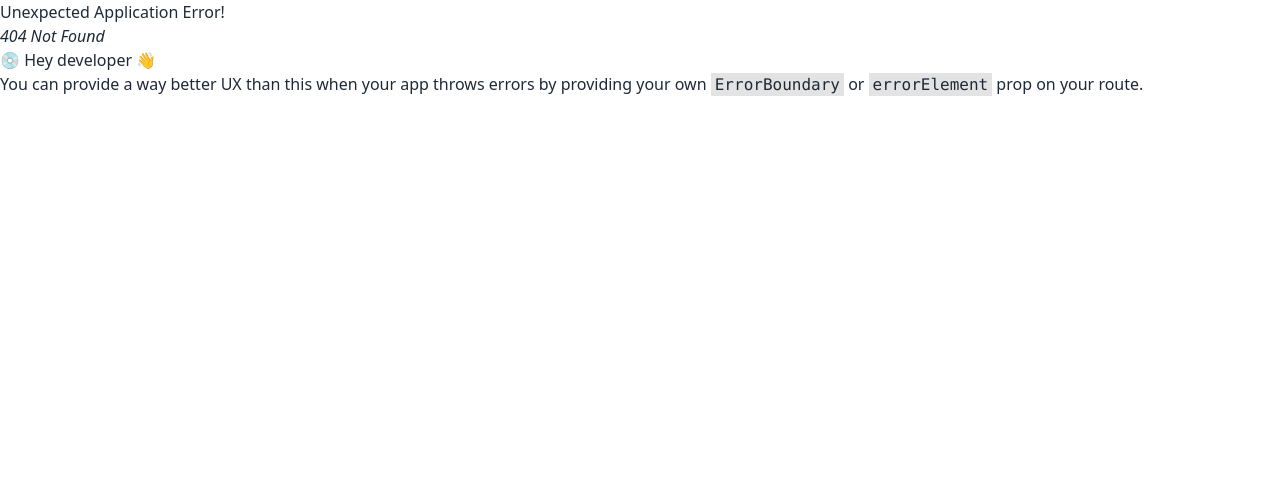
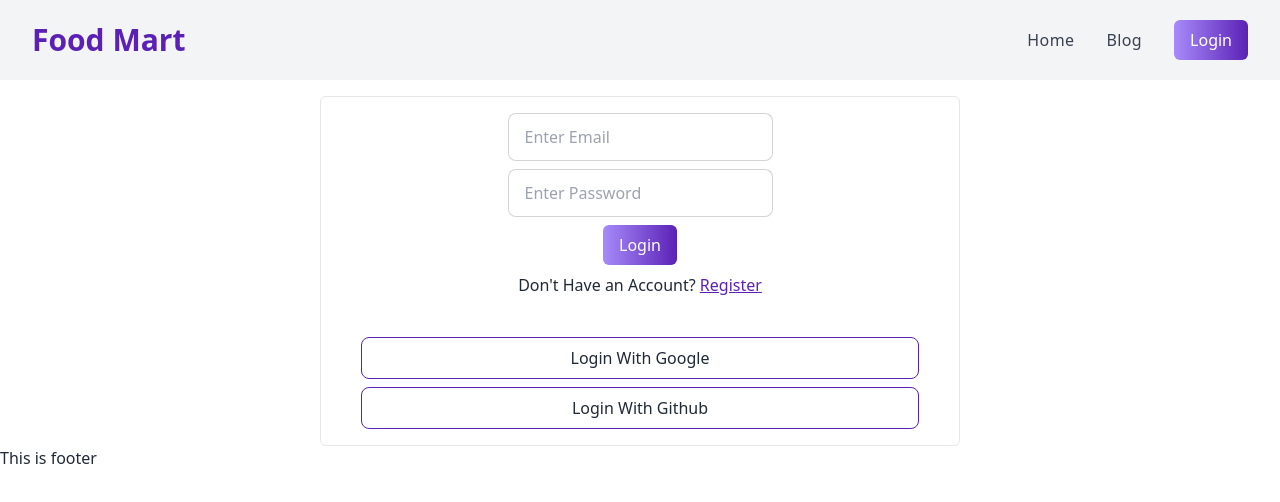
Before and after one commit to shukumar-542/chef-recipe-client, a React (Vite) app: page /login in a window 1280 px wide. Before the commit this address had no page. Shown: the top 502 px of the page. Built offline with nearby package versions, Linux system fonts and the light colour scheme; no server answers.

Commit message:
added google login system

```diff
--- a/index.html
+++ b/index.html
@@ -4,7 +4,7 @@
     <meta charset="UTF-8" />
     <link rel="icon" type="image/svg+xml" href="/vite.svg" />
     <meta name="viewport" content="width=device-width, initial-scale=1.0" />
-    <title>Vite + React</title>
+    <title>Food Mart</title>
   </head>
   <body>
     <div id="root"></div>
--- /dev/null
+++ b/src/Pages/Login/Login/Login.jsx
@@ -0,0 +1,54 @@
+import React, { useContext, useState } from 'react';
+import { Link } from 'react-router-dom';
+import { AuthContext } from '../../../Providers/AuthProvider';
+
+const Login = () => {
+
+    const {createUserWithGoogle} = useContext(AuthContext);
+    const [error , setError] = useState('')
+
+    const handleLogin = (event) =>{
+        event.preventDefault();
+        const form = event.target;
+        const email = form.email.value;
+        const password = form.password.value;
+
+        console.log(email,password);
+
+    }
+
+    // handle google Login
+    const handleGoogleLogin =()=>{
+        createUserWithGoogle()
+        .then(result =>{
+            const user = result.user;
+            console.log(user);
+        })
+        .catch(error =>{
+            const errorMessage = error.message;
+            console.log(errorMessage);
+            setError(errorMessage)
+        })
+    }
+    return (
+        <div className=' mt-4 border w-1/2 mx-auto py-4 rounded-md'>
+            <form onSubmit={handleLogin} className='flex justify-center items-center flex-col space-y-2'>
+                <div className="form-control ">
+                 <input type="email" name='email' placeholder="Enter Email" className="input input-bordered " />
+                </div>
+                <div className="form-control ">
+                 <input type="password" name='password' placeholder="Enter Password" className="input input-bordered w-full" />
+                </div>
+                <button className='btn-primary' type='submit'>Login</button>
+                <p>Don't Have an Account? <Link to="/register" className='text-violet-800 underline'>Register</Link></p>
+            </form>
+            <div className='flex flex-col space-y-2 mx-10 mt-10'>
+            <button onClick={handleGoogleLogin} className='border border-violet-800 px-8 py-2 rounded-lg hover:bg-violet-600 '>Login With Google</button>
+            <button className='border border-violet-800 px-8 py-2 rounded-lg hover:bg-violet-600 '>Login With Github</button>
+
+            </div>
+        </div>
+    );
+};
+
+export default Login;
--- /dev/null
+++ b/src/Pages/Login/Register/Register.jsx
@@ -0,0 +1,39 @@
+import React from 'react';
+import { Link } from 'react-router-dom';
+
+const Register = () => {
+    const handleRegister =(event)=>{
+        event.preventDefault()
+        const form = event.target;
+        const name = form.name.value;
+        const email = form.email.value;
+        const password = form.password.value;
+        const photo = form.photo.value;
+
+        console.log(name, email, password, photo);
+    }
+    return (
+        <div className=' mt-4 border w-1/2 mx-auto py-4 rounded-md'>
+        <form onSubmit={handleRegister} className='flex justify-center items-center flex-col space-y-2'>
+            <div className="form-control ">
+             <input type="text" name='name' placeholder="Enter Name" className="input input-bordered " />
+            </div>
+
+            <div className="form-control ">
+             <input type="email" name='email' placeholder="Enter Email" className="input input-bordered " />
+            </div>
+            <div className="form-control ">
+             <input type="password" name='password' placeholder="Enter Password" className="input input-bordered w-full" />
+            </div>
+            <div className="form-control ">
+             <input type="text" name='photo' placeholder="Enter photo url" className="input input-bordered " />
+            </div>
+            <button className='btn-primary' type='submit'>Register</button>
+            <p>Have an Account? <Link to="/login" className='text-violet-800 underline'>Login</Link></p>
+        </form>
+
+    </div>
+    );
+};
+
+export default Register;
--- a/src/Pages/Shared/Header/Header.jsx
+++ b/src/Pages/Shared/Header/Header.jsx
@@ -1,9 +1,22 @@
-import React, { useState } from 'react';
+import React, { useContext, useState } from 'react';
 import { NavLink, Link } from 'react-router-dom';
 import { Bars4Icon, XMarkIcon } from '@heroicons/react/24/solid'
+import { AuthContext } from '../../../Providers/AuthProvider';
 
 const Header = () => {
-    const [isMenuOpen, setIsMenuOpen] = useState(false)
+    const [isMenuOpen, setIsMenuOpen] = useState(false);
+    const { user,logOut } = useContext(AuthContext)
+    // console.log(user?.photoURL);
+
+    const handleLogOUt =()=>{
+        logOut()
+        .then(()=>{
+            console.log('logOut Successfully');
+        })
+        .catch((error) => {
+            console.log(error);
+          });
+    }
     return (
         <div className='bg-gray-100'>
             <div className=' py-5 mx-auto sm:max-w-full md:max-w-full lg:max-w-screen-xl lg:px-8 '>
@@ -30,13 +43,19 @@ const Header = () => {
                                 Blog
                             </NavLink>
                         </li>
-
+                        {
+                            user &&
                             <div className="w-10 rounded-full">
-                            <img src="/images/stock/photo-1534528741775-53994a69daeb.jpg" />
+                                <img src={user.photoURL} className='rounded-full' alt="" />
                             </div>
-                        <div className='hidden lg:block'>
+                        }
+                       {
+                        user ?  <Link to='/login' className='hidden lg:block'>
+                        <button className='btn-primary' onClick={handleLogOUt}>logOut</button>
+                    </Link> :  <Link to='/login' className='hidden lg:block'>
                             <button className='btn-primary'>Login</button>
-                </div>
+                        </Link>
+                       }
 
                     </ul>
 
@@ -93,9 +112,14 @@ const Header = () => {
                                                     </Link>
                                                 </li>
 
+                                                {
+                                                    user ? <li>
+                                                        <button className='btn-primary '>LogOut</button>
+                                                    </li> :
                                                     <li>
-                                                    <button className='btn-primary '>Login</button>
+                                                        <button className='btn-primary '>LogOut</button>
                                                     </li>
+                                                }
 
                                             </ul>
                                         </nav>
--- /dev/null
+++ b/src/Providers/AuthProvider.jsx
@@ -0,0 +1,50 @@
+import React, { createContext, useEffect, useState } from 'react';
+import { GoogleAuthProvider, getAuth, onAuthStateChanged, signInWithPopup, signOut } from "firebase/auth";
+import app from '../firebase/firebase.config';
+
+
+const auth = getAuth(app)
+export const AuthContext = createContext(null)
+const AuthProvider = ({children}) => {
+
+    const [user, setUser] = useState(null);
+    const [loading, setLoading] = useState(true)
+
+
+    // create use using google
+    const googleProvider = new GoogleAuthProvider();
+    const createUserWithGoogle = () =>{
+        setLoading(true)
+        return signInWithPopup(auth, googleProvider)
+    }
+
+    const logOut =()=>{
+        return signOut(auth)
+    }
+
+    useEffect(()=>{
+        const unSubscriber = onAuthStateChanged(auth, loggedUser=>{
+            console.log('loggedIn user inside on auth',loggedUser );
+            setUser(loggedUser)
+            setLoading(false)
+        })
+        return () =>{
+            unSubscriber()
+        }
+    },[])
+
+    const authInfo = {
+        user,
+        createUserWithGoogle,
+        logOut,
+    }
+
+
+    return (
+       <AuthContext.Provider value={authInfo}>
+            {children}
+       </AuthContext.Provider>
+    );
+};
+
+export default AuthProvider;
--- a/src/main.jsx
+++ b/src/main.jsx
@@ -4,9 +4,12 @@ import App from './App.jsx'
 import './index.css'
 import { RouterProvider } from 'react-router-dom'
 import route from './routes/Route.jsx'
+import AuthProvider from './Providers/AuthProvider.jsx'
 
 ReactDOM.createRoot(document.getElementById('root')).render(
   <React.StrictMode>
-    <RouterProvider router={route}></RouterProvider>
+    <AuthProvider>
+      <RouterProvider router={route}></RouterProvider>
+    </AuthProvider>
   </React.StrictMode>,
 )
```
Also changed, not shown: src/routes/Route.jsx (+10 -0 lines). Lines whose indentation alone changed are shown as unchanged.
